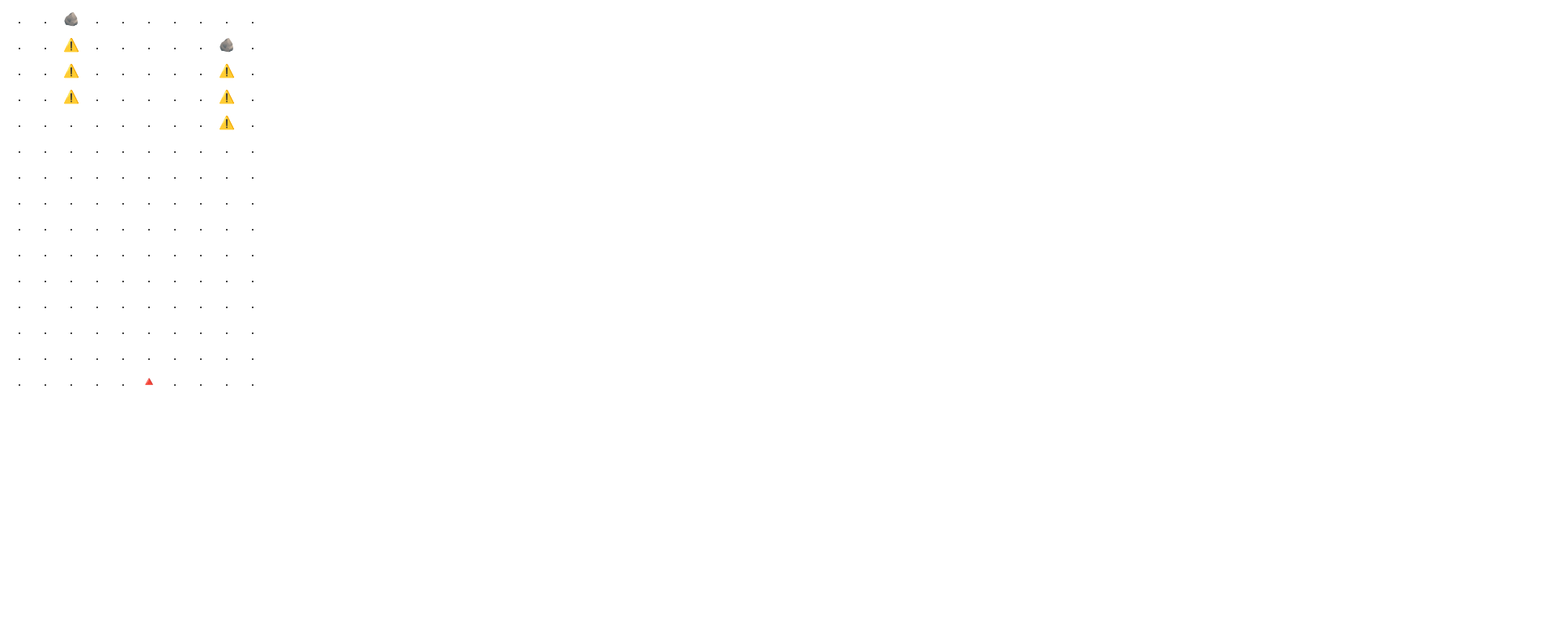
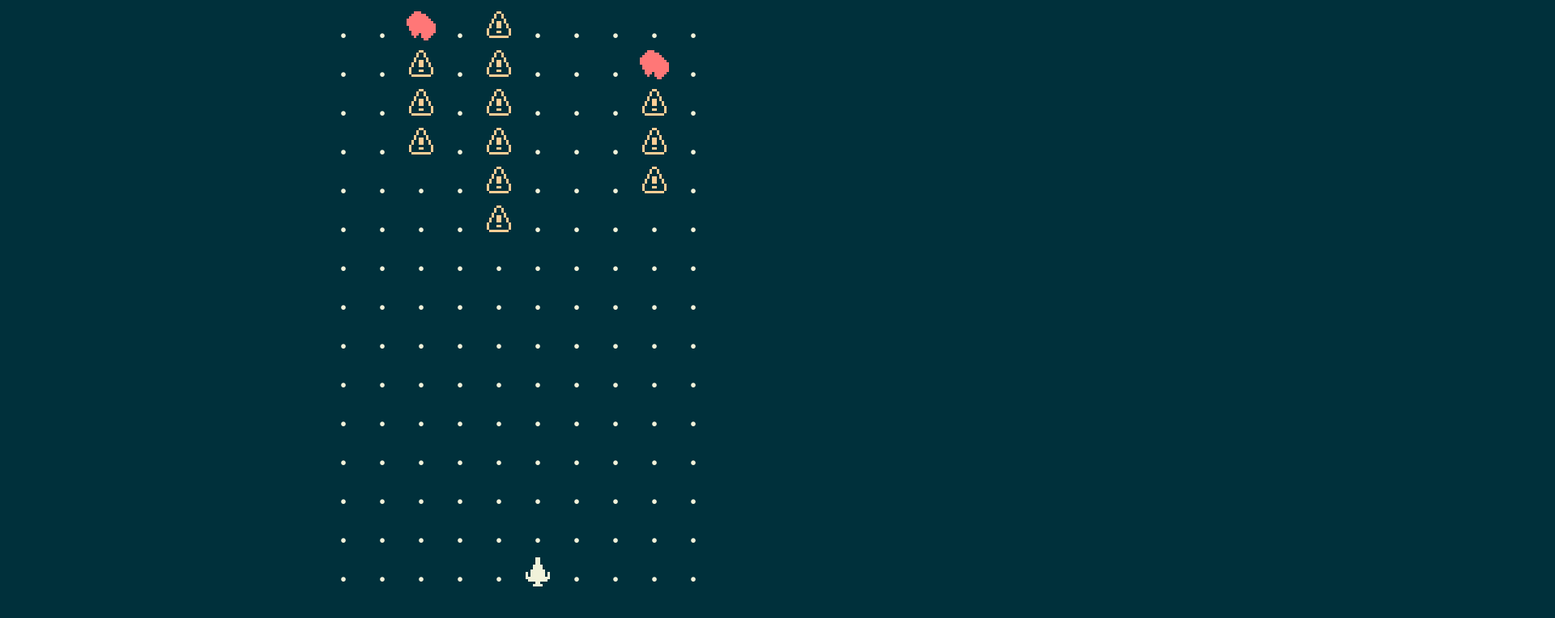
Before and after one commit to rmkubik/tbs-shmup, a Preact app: page / in a window 1280 px wide. Shown: the top 764 px of the page at 81% size, 1920 px wide, since content can reach past the window. Built offline with nearby package versions, Linux system fonts and the light colour scheme.

Commit message:
Asteroid movement and imagers

```diff
--- a/package.json
+++ b/package.json
@@ -22,6 +22,7 @@
     "common-tags": "^1.8.0",
     "intl": "^1.2.5",
     "parcel-bundler": "^1.12.5",
-    "parcel-plugin-clean-dist": "0.0.6"
+    "parcel-plugin-clean-dist": "0.0.6",
+    "sass": "^1.37.5"
   }
 }
--- a/src/index.html
+++ b/src/index.html
@@ -5,6 +5,7 @@
     <meta charset="UTF-8" />
     <meta name="viewport" content="width=device-width, initial-scale=1.0" />
     <title>TBS Shmup</title>
+    <link rel="stylesheet" href="./index.scss" />
   </head>
   <body>
     <main id="app"></main>
--- a/src/index.js
+++ b/src/index.js
@@ -1,5 +1,8 @@
 import { h, render } from "preact";
-import { useState } from "preact/hooks";
+import { useState, useEffect } from "preact/hooks";
+import warningIcon from "../assets/warning.png";
+import shipIcon from "../assets/ship.png";
+import asteroidIcon from "../assets/asteroid.png";
 
 const areIndicesAdjacent = (a, b, colCount) => {
   return a - 1 === b || a + 1 === b || a - colCount === b || a + colCount === b;
@@ -14,13 +17,42 @@ const getIndicesInRange = (entity, colCount) => {
   );
 };
 
+const setTargetIndex = (colCount) => (entity) => {
+  if (!entity.targetIndex) {
+    // if no targetIndex set, set one
+    return {
+      ...entity,
+      targetIndex: entity.index + entity.speed * colCount,
+    };
+  }
+
+  return entity;
+};
+
+const clearAllTargetEntities = (entities) =>
+  entities.map(({ targetIndex, ...entity }) => entity);
+
+const isEntityDoneMoving = (entity) => entity.index === entity.targetIndex;
+
+const moveEntity = (colCount) => (entity) => {
+  if (isEntityDoneMoving(entity)) {
+    // We're at target index, just return unedited
+    return entity;
+  }
+
+  return {
+    ...entity,
+    index: entity.index + colCount,
+  };
+};
+
 const Grid = ({ tiles, colCount, renderTile }) => {
   return (
     <div
       style={{
         display: "grid",
-        gridTemplateColumns: "32px ".repeat(colCount),
-        lineHeight: "32px",
+        gridTemplateColumns: "16px ".repeat(colCount),
+        lineHeight: "16px",
         textAlign: "center",
       }}
     >
@@ -30,30 +62,72 @@ const Grid = ({ tiles, colCount, renderTile }) => {
 };
 
 const colCount = 10;
+const frameRate = 200;
 const initialTiles = new Array(150).fill({ name: "." });
-
-// initialTiles[2] = { name: "🪨" };
-// initialTiles[12] = { name: "⚠️" };
-// initialTiles[22] = { name: "⚠️" };
-// initialTiles[32] = { name: "⚠️" };
-
-// initialTiles[18] = { name: "🪨" };
-// initialTiles[28] = { name: "⚠️" };
-// initialTiles[38] = { name: "⚠️" };
-// initialTiles[48] = { name: "⚠️" };
 
 const App = () => {
   const [tiles, setTiles] = useState(initialTiles);
   const [playerIndex, setPlayerIndex] = useState(145);
   const [entities, setEntities] = useState([
-    { name: "🪨", speed: 3, index: 2 },
-    { name: "🪨", speed: 3, index: 18 },
+    { name: "🪨", speed: 3, index: 2, img: asteroidIcon },
+    { name: "🪨", speed: 3, index: 18, img: asteroidIcon },
+    { name: "🪨", speed: 6, index: -6, img: asteroidIcon },
   ]);
+  // waiting, targeting, animating
+  const [gameState, setGameState] = useState("waiting");
+
+  const moveEntities = () => {
+    const newEntities = entities.map(moveEntity(colCount));
+
+    if (newEntities.every(isEntityDoneMoving)) {
+      const resetEntities = clearAllTargetEntities(newEntities);
+
+      setEntities(resetEntities);
+      setGameState("waiting");
+    } else {
+      setEntities(newEntities);
+
+      return setTimeout(moveEntities, frameRate);
+    }
+  };
+
+  useEffect(() => {
+    let timeout;
+
+    if (gameState === "targeting") {
+      const newEntities = entities.map(setTargetIndex(colCount));
+
+      setGameState("animating");
+      setEntities(newEntities);
+
+      // animate entities turns
+      // - mark target destination
+      // - move one step
+      // - set timeout
+      // - animate next step
+      // - once reached target, setState waiting, clear targetDest
+    }
+
+    if (gameState === "animating") {
+      timeout = moveEntities();
+
+      // console.log(newEntities);
+    }
+
+    return () => clearTimeout(timeout);
+  }, [entities, gameState]);
 
   const movePlayer = (newIndex) => {
+    if (gameState !== "waiting") {
+      // Skip player input unless we're waiting
+      return;
+    }
+
     // Can only move to adjacent tile
     if (areIndicesAdjacent(newIndex, playerIndex, colCount)) {
       setPlayerIndex(newIndex);
+
+      setGameState("targeting");
     }
   };
 
@@ -65,7 +139,10 @@ const App = () => {
         getIndicesInRange(entity, colCount).includes(index)
       )
     ) {
-      object = { name: "⚠️" };
+      // TODO: when we're animating, don't show the full range
+      // of the new warning. Only show what isn't yet animated.
+      // After animation resolution, show new threat range.
+      object = { name: "⚠️", img: warningIcon };
     }
 
     const entity = entities.find((entity) => entity.index === index);
@@ -74,12 +151,15 @@ const App = () => {
     }
 
     if (index === playerIndex) {
-      object = { name: "🔺" };
+      object = { name: "🔺", img: shipIcon };
     }
 
     return (
-      <div style={{ cursor: "pointer" }} onClick={() => movePlayer(index)}>
-        {object.name}
+      <div
+        style={{ cursor: "pointer", height: "16px", width: "16px" }}
+        onClick={() => movePlayer(index)}
+      >
+        {object.img ? <img src={object.img} /> : object.name}
       </div>
     );
   };
@@ -87,4 +167,4 @@ const App = () => {
   return <Grid tiles={tiles} colCount={colCount} renderTile={renderTile} />;
 };
 
-render(<App />, document.body);
+render(<App />, document.getElementById("app"));
--- /dev/null
+++ b/src/index.scss
@@ -0,0 +1,13 @@
+body {
+  background-color: #00303b;
+  color: #f1f2da;
+}
+
+#app {
+  transform: scale(3);
+  transform-origin: top center;
+  image-rendering: pixelated;
+  display: flex;
+  justify-content: center;
+  align-items: center;
+}
```
Also changed, not shown: assets/asteroid.png (added), assets/ship.png (added), assets/warning.png (added), rawAssets/ayy4-1x.png (added), 4 other files.
